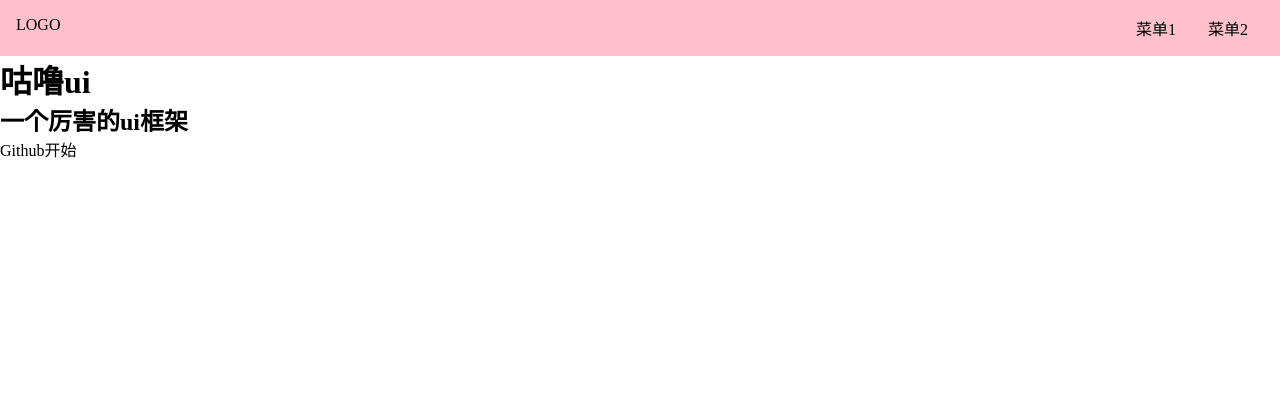
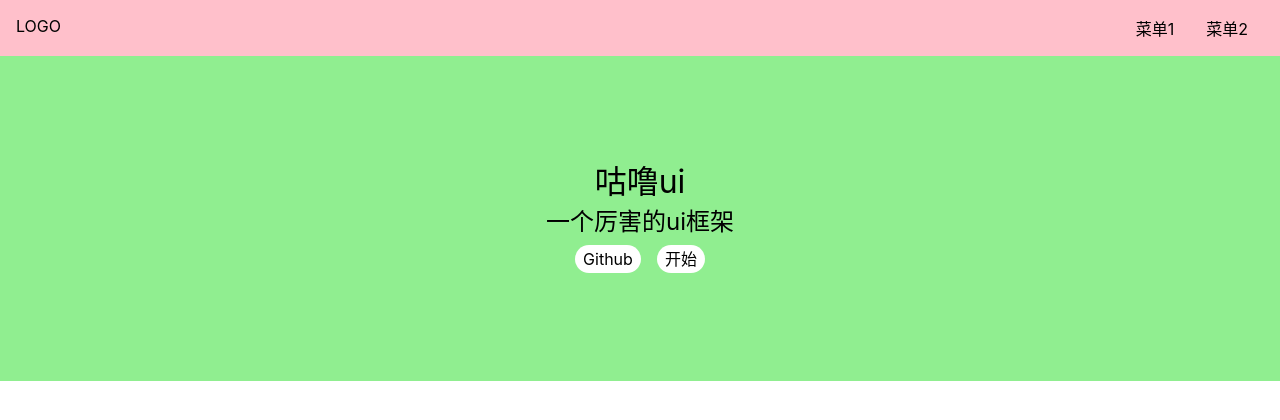
Before and after one commit to wantingjun/Vue3-UI, a Vue app: page /#/ in a window 1280 px wide. Shown: the top 420 px of the page. Built offline with nearby package versions, Linux system fonts and the light colour scheme.

Commit message:
aside css1

```diff
--- a/src/index.scss
+++ b/src/index.scss
@@ -10,7 +10,18 @@
 a {
   text-decoration: none;
   color: inherit;
-&:hover {
-   border-bottom: 1px solid;
- }
+  &:hover {
+    border-bottom: 1px solid;
+    cursor: pointer;
+  }
 }
+h1,h2,h3,h4,h5,h6{
+  font-weight: normal;
+}
+
+body {
+  font-size: 16px;
+  // 为什么这样写 font-family
+  // 答案见 https://github.com/zenozeng/fonts.css/
+  font-family: -apple-system, "Noto Sans", "Helvetica Neue", Helvetica, "Nimbus Sans L", Arial, "Liberation Sans", "PingFang SC", "Hiragino Sans GB", "Noto Sans CJK SC", "Source Han Sans SC", "Source Han Sans CN", "Microsoft YaHei", "Wenquanyi Micro Hei", "WenQuanYi Zen Hei", "ST Heiti", SimHei, "WenQuanYi Zen Hei Sharp", sans-serif;
+}
--- a/src/views/Doc.vue
+++ b/src/views/Doc.vue
@@ -33,6 +33,21 @@
     }
 </script>
 
-<style scoped>
-
+<style lang="scss" scoped>
+    aside {
+        background: lightblue;
+        width: 150px;
+        padding: 16px;
+        position: fixed;
+        top: 0;
+        left: 0;
+        > h2 {
+            margin-bottom: 4px;
+        }
+        > ol {
+            > li {
+                padding: 4px 0;
+            }
+        }
+    }
 </style>
--- a/src/views/Home.vue
+++ b/src/views/Home.vue
@@ -21,20 +21,24 @@
 </script>
 
 <style lang="scss" scoped>
-    .topnav {
-        background: pink;
+    .banner {
+        padding: 100px 0;
         display: flex;
-        padding: 16px;
-        > .logo {
-            max-width: 6em;
-            margin-right: auto;
-        }
-        > .menu {
-            display: flex;
-            white-space: nowrap;
-            flex-wrap: nowrap;
-            > li {
-                margin: 0 1em;
+        justify-content: center;
+        align-items: center;
+        flex-direction: column;
+        background: lightgreen;
+        > .actions{
+            padding: 8px 0;
+            a {
+                margin:0 8px;
+                background: #fff;
+                display: inline-block;
+                $h: 28px;
+                height: $h;
+                line-height: $h;
+                border-radius: $h/2;
+                padding: 0 8px;
             }
         }
     }
```
